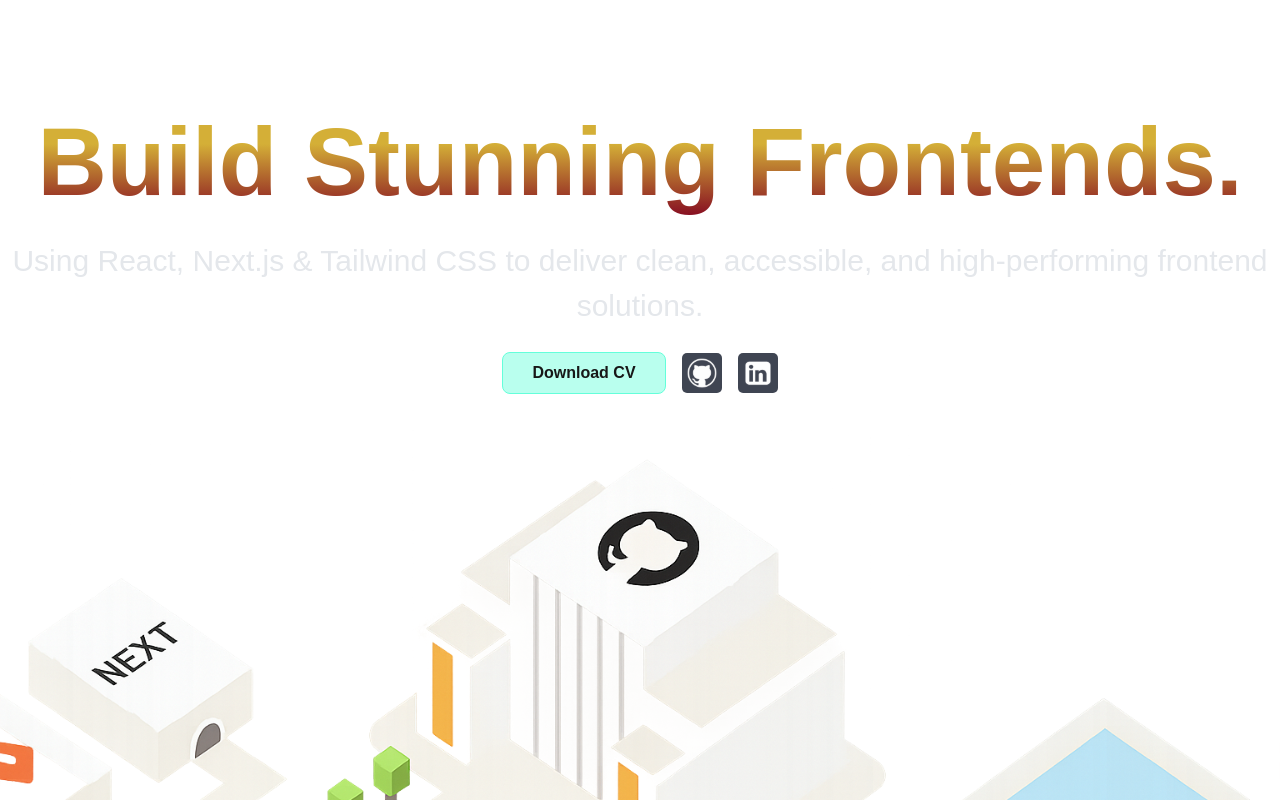
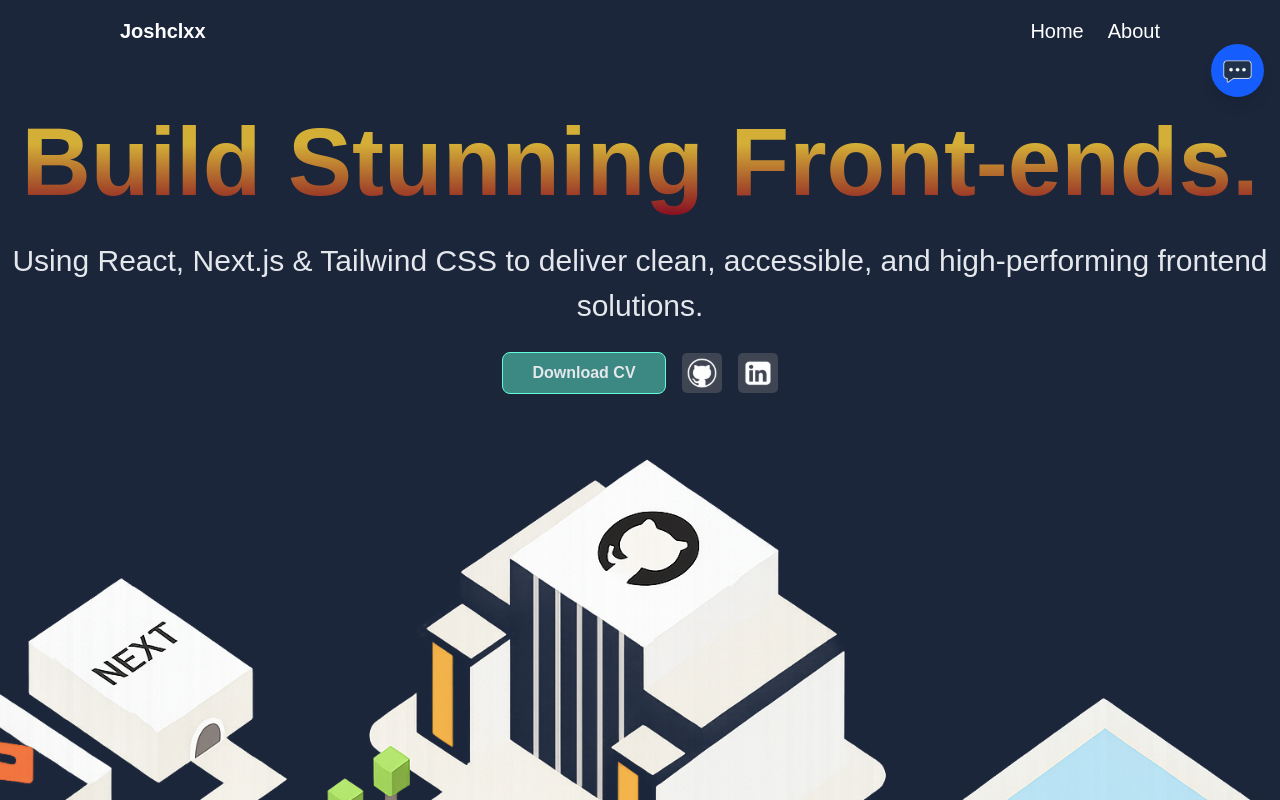
Before and after one commit to Joshclxx/Portfolio, a Next.js app: page / in a window 1280 px wide. Shown: the top 800 px of the page. Built offline with nearby package versions, Linux system fonts and the light colour scheme.

Commit message:
Add message button and layout updates

```diff
--- a/src/app/globals.css
+++ b/src/app/globals.css
@@ -1,8 +1,8 @@
 @import "tailwindcss";
 
 :root {
-  --background: #ffffff;
-  --foreground: #171717;
+  --background: #1b263b;
+  --foreground: #e4e7eb;
 }
 
 @theme inline {
--- a/src/app/layout.tsx
+++ b/src/app/layout.tsx
@@ -3,6 +3,7 @@ import { Geist, Geist_Mono } from "next/font/google";
 import "./globals.css";
 import Navbar from "@/components/Navbar";
 import Footer from "@/components/Footer";
+import MessageButton from "@/components/MessageButton";
 
 const geistSans = Geist({
   variable: "--font-geist-sans",
@@ -32,6 +33,7 @@ export default function RootLayout({
         <Navbar />
         {children}
         <Footer />
+        <MessageButton />
       </body>
     </html>
   );
--- a/src/components/HeroSection.tsx
+++ b/src/components/HeroSection.tsx
@@ -7,7 +7,7 @@ const HeroSection = () => {
     <SectionContainer background="mt-10">
       <div className="text-center max-w-[1440px] mx-auto">
         <p className="font-bold text-[40px] sm:text-[56px] md:text-[72px] lg:text-[96px] leading-tight hero">
-          Build Stunning Frontends.
+          Build Stunning Front-ends.
         </p>
         <p className="text-[#E4E7EB] text-[18px] sm:text-[24px] md:text-[30px] mt-4">
           Using React, Next.js & Tailwind CSS to deliver clean, accessible, and
--- /dev/null
+++ b/src/components/MessageButton.tsx
@@ -0,0 +1,45 @@
+"use client";
+
+import { useEffect, useState } from "react";
+import Image from "next/image";
+
+export default function MessageButton() {
+  const [isAboveFooter, setIsAboveFooter] = useState(true);
+
+  useEffect(() => {
+    const footer = document.querySelector("footer");
+
+    const observer = new IntersectionObserver(
+      ([entry]) => {
+        setIsAboveFooter(!entry.isIntersecting);
+      },
+      {
+        root: null,
+        threshold: 0,
+      }
+    );
+
+    if (footer) observer.observe(footer);
+
+    return () => {
+      if (footer) observer.unobserve(footer);
+    };
+  }, []);
+
+  return (
+    <div
+      className={`fixed right-4 z-50 transition-all duration-300 ${
+        isAboveFooter ? "bottom-4" : "bottom-[calc(100vh-100px)]"
+      }`}
+    >
+      <button className="bg-blue-600 p-1 rounded-full shadow-lg hover:bg-blue-700">
+        <Image
+            src="/icon/message.svg"
+            alt="Message"
+            height={45}
+            width={45}
+        />
+      </button>
+    </div>
+  );
+}
--- a/src/components/Services.tsx
+++ b/src/components/Services.tsx
@@ -19,7 +19,7 @@ type ServiceType = {
 const services: ServiceType[] = [
   {
     icon: <FaLaptopCode size={52} />,
-    title: "Responsive Frontend",
+    title: "Responsive Front-end",
     description:
       "Web interfaces that work seamlessly across all devices and screen sizes.",
   },
@@ -31,7 +31,7 @@ const services: ServiceType[] = [
   },
   {
     icon: <FaCode size={52} />,
-    title: "Frontend Development",
+    title: "Front-end Development",
     description:
       "Clean, maintainable code using React, Next.js, and Tailwind CSS.",
   },
```
